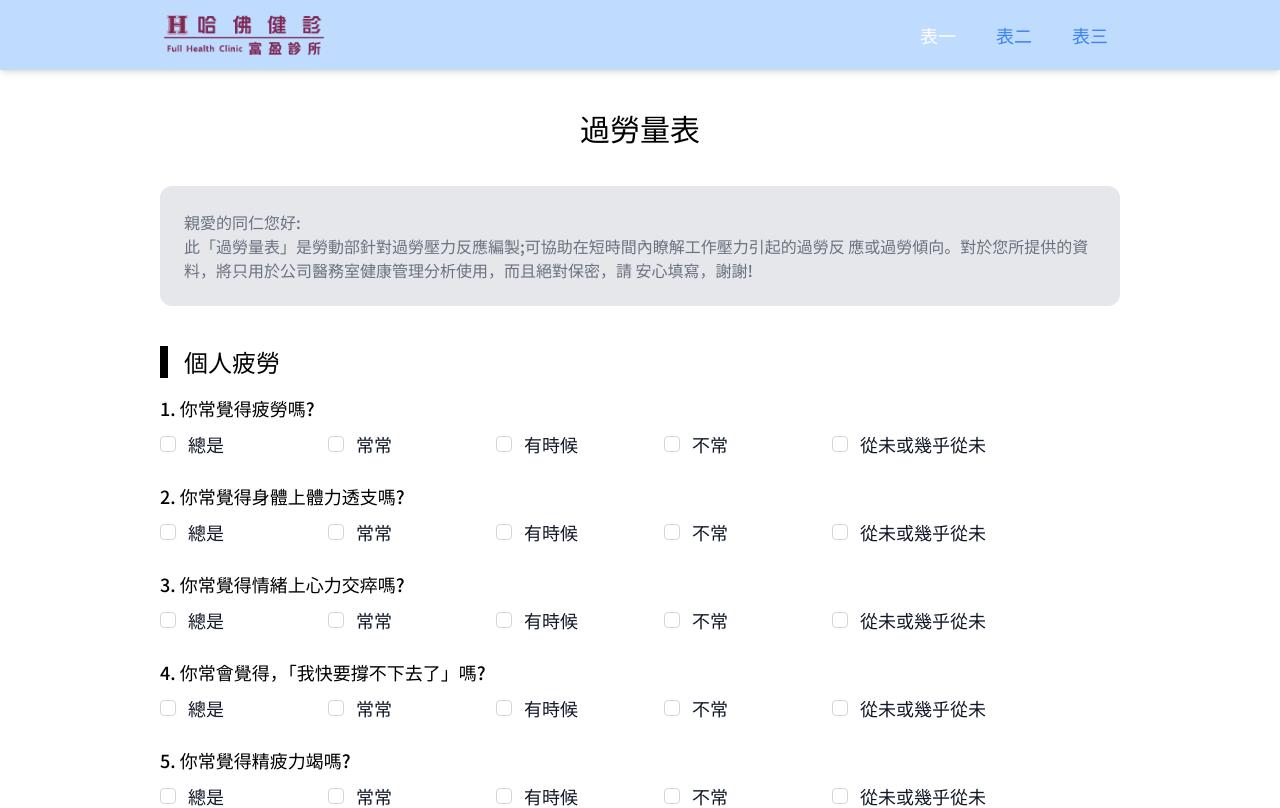
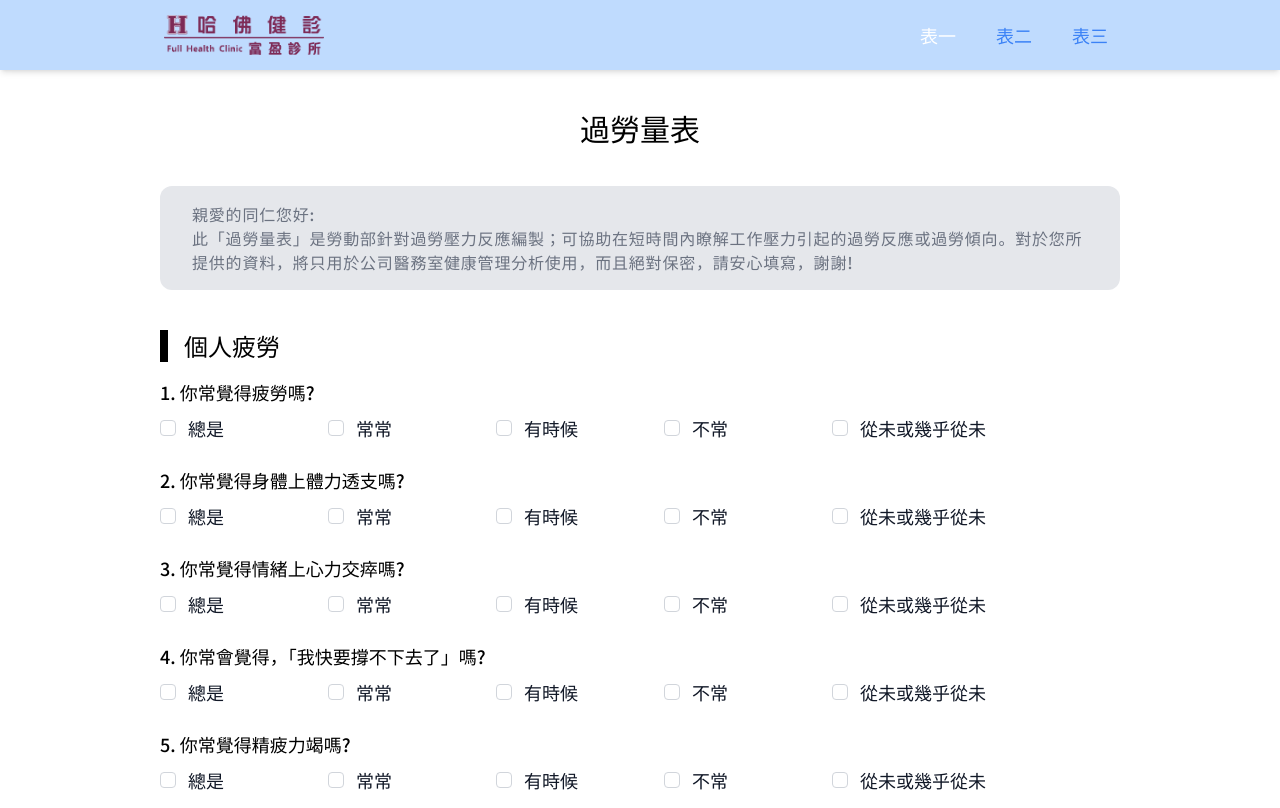
Before and after one commit to TinaChen071/hvtainan, a Vue app: page / in a window 1280 px wide. Shown: the top 808 px of the page. Built offline with nearby package versions, Linux system fonts and the light colour scheme.

Commit message:
style: index info padding

```diff
--- a/src/components/Modal.vue
+++ b/src/components/Modal.vue
@@ -15,7 +15,7 @@
                   <p>
                     《富盈診所資料保護政策及顧客之個人資料保護權益》
                   </p>
-                <button type="button" class=" hover:text-gray-500" @click="closeModal">
+                <button type="button" class="transition-colors  hover:text-white" @click="closeModal">
                   <span class="sr-only">Close</span>
                   <fa6-solid-xmark />
                 </button>
--- a/src/pages/index.vue
+++ b/src/pages/index.vue
@@ -3,11 +3,11 @@
     <template #content>
       <div class="flex flex-col gap-6 md:gap-10">
         <!-- 說明 -->
-        <div class="p-6 text-gray-500 bg-gray-200 rounded-xl">
+        <div class="p-4 tracking-wider text-gray-500 bg-gray-200 md:px-8 rounded-xl">
           <h2>
             親愛的同仁您好:
             <br/>
-            此「過勞量表」是勞動部針對過勞壓力反應編製;可協助在短時間內瞭解工作壓力引起的過勞反 應或過勞傾向。對於您所提供的資料，將只用於公司醫務室健康管理分析使用，而且絕對保密，請 安心填寫，謝謝!
+            此「過勞量表」是勞動部針對過勞壓力反應編製；可協助在短時間內瞭解工作壓力引起的過勞反應或過勞傾向。對於您所提供的資料，將只用於公司醫務室健康管理分析使用，而且絕對保密，請安心填寫，謝謝!
           </h2>
         </div>
 
```
